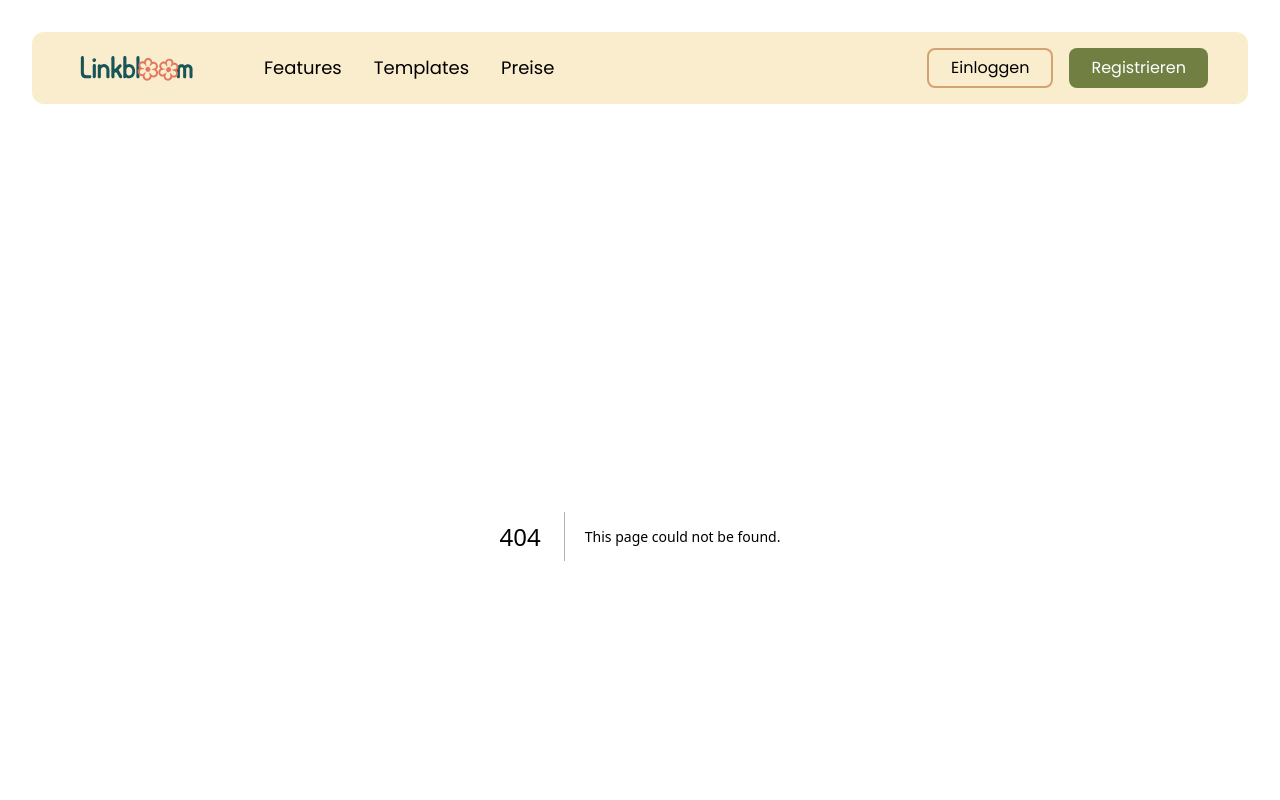
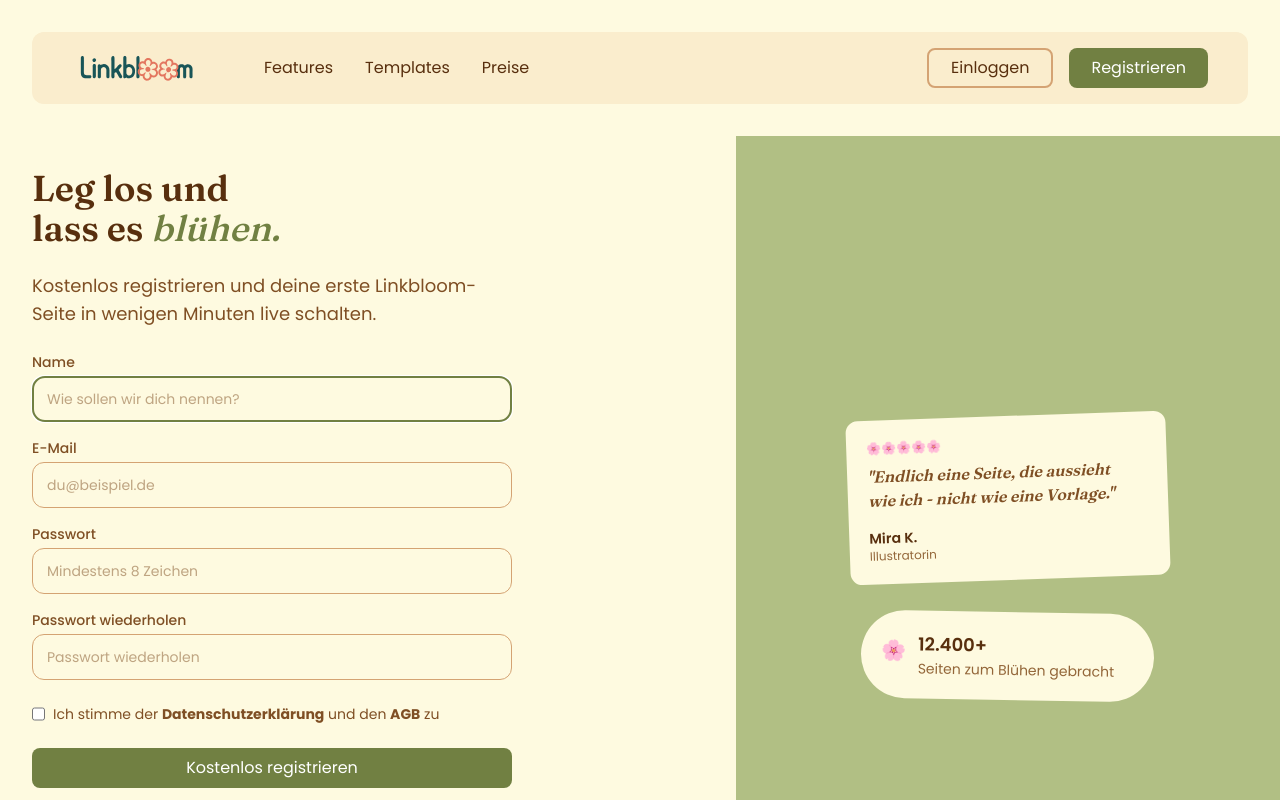
Before and after one commit to zeroequalsone/linkbloom, a Next.js app: page /register in a window 1280 px wide. Before the commit this address had no page. Shown: the top 800 px of the page. Built offline with nearby package versions, Linux system fonts and the light colour scheme.

Commit message:
feat(auth): add register page with form

```diff
--- /dev/null
+++ b/app/register/page.tsx
@@ -0,0 +1,5 @@
+import RegisterForm from "@/components/auth/RegisterForm";
+
+export default function Register() {
+  return <RegisterForm />;
+}
--- /dev/null
+++ b/components/auth/RegisterForm.tsx
@@ -0,0 +1,117 @@
+import Link from "next/link";
+import { FcGoogle } from "react-icons/fc";
+import Divider from "../ui/Divider";
+import Checkbox from "../ui/Checkbox";
+import Input from "../ui/Input";
+
+export default function RegisterForm() {
+  return (
+    <div className="grid lg:grid-cols-2 lg:gap-48 gap-8 lg:max-w-7xl lg:mx-auto">
+      <div className="flex flex-col gap-6 p-8">
+        <h1 className="text-4xl font-fraunces font-semibold">
+          Leg los und <br /> lass es{" "}
+          <span className="text-mint-4 font-medium italic">blühen.</span>
+        </h1>
+
+        <h2 className="text-cream-5 lg:text-lg lg:font-normal font-light lg:max-w-lg max-w-xs">
+          Kostenlos registrieren und deine erste Linkbloom-Seite in wenigen
+          Minuten live schalten.
+        </h2>
+
+        <div className="flex flex-col gap-6">
+          <form className="text-cream-5">
+            {/* Name */}
+            <Input
+              label="Name"
+              type="text"
+              placeholder="Wie sollen wir dich nennen?"
+              success="Ein wunderschöner Name!"
+              autoFocus={true}
+            />
+
+            {/* Email */}
+            <Input
+              label="E-Mail"
+              type="text"
+              placeholder="du@beispiel.de"
+              success="Deine Einladung wartet dort schon."
+            />
+
+            {/* Passwort */}
+            <Input
+              label="Passwort"
+              type="password"
+              placeholder="Mindestens 8 Zeichen"
+              success="Perfekt, das sieht sicher aus."
+            />
+
+            {/* Passwort wiederholen */}
+            <Input
+              label="Passwort wiederholen"
+              type="password"
+              placeholder="Passwort wiederholen"
+              success="Doppelt geprüft, alles gut."
+            />
+
+            {/* Zustimmen */}
+            <Checkbox>
+              Ich stimme der{" "}
+              <Link className="font-bold" href={"/datenschutz"}>
+                Datenschutzerklärung
+              </Link>{" "}
+              und den{" "}
+              <Link className="font-bold" href={"/agb"}>
+                AGB
+              </Link>{" "}
+              zu
+            </Checkbox>
+
+            {/* Registrieren */}
+            <button className="hover:bg-mint-3 active:bg-mint-2 flex justify-center gap-2 bg-mint-4 text-white px-5.5 py-2 rounded-lg w-full cursor-pointer">
+              Kostenlos registrieren
+            </button>
+          </form>
+
+          {/* Divider */}
+          <Divider text="oder" />
+
+          {/* Google */}
+          <button className="hover:bg-cream-3 hover:border-transparent active:bg-cream-3/50 flex items-center justify-center gap-2 border-2 border-cream-3 px-5.5 py-1.5 rounded-lg w-full cursor-pointer">
+            <FcGoogle size={24} />
+            <span>Mit Google fortfahren</span>
+          </button>
+
+          <p className="font-light text-center">
+            Schon ein Konto?{" "}
+            <Link className="text-mint-4 font-medium" href={"/login"}>
+              Einloggen
+            </Link>
+          </p>
+        </div>
+      </div>
+
+      <div className="bg-mint-2 flex flex-col p-8 gap-8 justify-center items-center">
+        <div className="bg-cream-1 p-5 pr-10 max-w-xs flex flex-col rounded-xl -rotate-2">
+          <span className="text-xs mb-2">🌸🌸🌸🌸🌸</span>
+          <p className="font-semibold font-fraunces italic text-cream-5 mb-4">
+            "Endlich eine Seite, die aussieht wie ich - nicht wie eine Vorlage."
+          </p>
+          <div>
+            <p className="text-sm font-semibold">Mira K.</p>
+            <p className="text-xs text-cream-4">Illustratorin</p>
+          </div>
+        </div>
+        <div className="bg-cream-1 p-5 pr-10 max-w-xs flex items-center gap-3 rounded-full rotate-1">
+          <span className="text-xl mb-2">🌸</span>
+          {/* <p className="font-semibold font-fraunces italic text-cream-5 mb-4">
+            "Endlich eine Seite, die aussieht wie ich - nicht wie eine Vorlage."
+          </p> */}
+          <div>
+            <p className="text-lg font-semibold">12.400+</p>
+            <p className="text-sm text-cream-4">Seiten zum Blühen gebracht</p>
+          </div>
+        </div>
+      </div>
+    </div>
+  );
+}
--- a/components/layout/Navbar.tsx
+++ b/components/layout/Navbar.tsx
@@ -1,10 +1,10 @@
 "use client";
 import { NAV_LINKS } from "@/constants/navigation";
 import Logo from "@/public/Logo.svg";
-import { MenuIcon, XIcon } from "lucide-react";
 import Link from "next/link";
 import { useState } from "react";
 import Button from "../ui/Button";
+import { LuMenu, LuX } from "react-icons/lu";
 
 export default function Navbar() {
   const [mobileOpen, setMobileOpen] = useState<boolean>(false);
@@ -22,7 +22,7 @@
                 <Link
                   key={link.name}
                   href={link.href}
-                  className="hover:bg-cream-3/25 p-4 rounded-md text-lg"
+                  className="hover:bg-cream-3/25 p-4 rounded-md"
                 >
                   {link.name}
                 </Link>
@@ -34,10 +34,10 @@
             <Button variant={1} title="Registrieren" href="/register" />
           </div>
           <button
-            className="lg:hidden hover:cursor-pointer hover:bg-cream-3/25 p-4 rounded-md"
+            className="lg:hidden cursor-pointer hover:bg-cream-3/25 p-4 rounded-md"
             onClick={() => setMobileOpen(!mobileOpen)}
           >
-            {mobileOpen ? <XIcon /> : <MenuIcon />}
+            {mobileOpen ? <LuX size={24} /> : <LuMenu size={24} />}
           </button>
         </div>
         {mobileOpen && (
@@ -47,7 +47,7 @@
                 <Link
                   key={link.name}
                   href={link.href}
-                  className="hover:bg-cream-3/25 p-4 rounded-md text-lg"
+                  className="hover:bg-cream-3/25 p-4 rounded-md"
                 >
                   {link.name}
                 </Link>
--- a/components/sections/Hero.tsx
+++ b/components/sections/Hero.tsx
@@ -1,4 +1,4 @@
-import { ArrowRight } from "lucide-react";
+import { LuArrowRight } from "react-icons/lu";
 
 export default function Hero() {
   return (
@@ -8,7 +8,7 @@
           Ein Link. <br /> Und er{" "}
           <span className="text-mint-4 font-medium italic">blüht auf.</span>
         </h1>
-        <h2 className="text-cream-5 font-light text-lg mb-8 lg:max-w-lg max-w-xs text-center">
+        <h2 className="text-cream-5 font-light text-lg mb-8 lg:max-w-lg max-w-xs lg:text-start text-center">
           Portfolio, Shop, Playlist, Newsletter — alles, was zu dir gehört, auf
           einer ästhetischen kompakten Seite. Angelegt in ein paar Minuten, ganz
           ohne Code.
@@ -22,9 +22,9 @@
             placeholder="deinname"
             className="border-2 border-none outline-mint-4 rounded-lg px-1 py-2 flex-1"
           />
-          <button className="hover:bg-mint-3 hover:cursor-pointer active:bg-mint-2 flex justify-center gap-2 bg-mint-4 text-white px-5.5 py-2 rounded-lg">
+          <button className="hover:bg-mint-3 cursor-pointer active:bg-mint-2 flex justify-center gap-2 bg-mint-4 text-white px-5.5 py-2 rounded-lg">
             <span>Bloom erstellen</span>
-            <ArrowRight />
+            <LuArrowRight size={24} />
           </button>
         </div>
         <p className="text-cream-4 text-sm">
--- /dev/null
+++ b/components/ui/Checkbox.tsx
@@ -0,0 +1,25 @@
+import { ChangeEventHandler, ReactNode } from "react";
+
+type CheckboxProps = {
+  children: ReactNode;
+  checked?: boolean;
+  onChange?: ChangeEventHandler;
+};
+
+export default function Checkbox({
+  children,
+  checked,
+  onChange,
+}: CheckboxProps) {
+  return (
+    <label className="flex gap-2 text-sm my-6">
+      <input
+        className="checked:accent-mint-4"
+        type="checkbox"
+        checked={checked}
+        onChange={onChange}
+      />
+      <span>{children}</span>
+    </label>
+  );
+}
--- /dev/null
+++ b/components/ui/Divider.tsx
@@ -0,0 +1,9 @@
+export default function Divider({ text }: { text: string }) {
+  return (
+    <div className="flex items-center gap-2">
+      <span className="w-full h-px bg-cream-3"></span>
+      <p className="text-cream-4">{text}</p>
+      <span className="w-full h-px bg-cream-3"></span>
+    </div>
+  );
+}
--- /dev/null
+++ b/components/ui/Input.tsx
@@ -0,0 +1,34 @@
+type InputProps = {
+  label: string;
+  type: string;
+  placeholder: string;
+  isSuccess?: boolean;
+  success?: string;
+  autoFocus?: boolean;
+};
+
+export default function Input({
+  label,
+  type,
+  placeholder,
+  isSuccess,
+  success,
+  autoFocus,
+}: InputProps) {
+  return (
+    <div className="flex flex-col gap-1 mb-4">
+      <label className="text-sm font-medium">{label}</label>
+      <input
+        className="lg:text-sm border border-cream-3 rounded-xl py-3 px-3.5 outline-mint-4"
+        type={type}
+        placeholder={placeholder}
+        autoFocus={autoFocus}
+      />
+      {isSuccess && (
+        <p className="font-fraunces text-sm font-medium text-mint-4">
+          {success}
+        </p>
+      )}
+    </div>
+  );
+}
```
